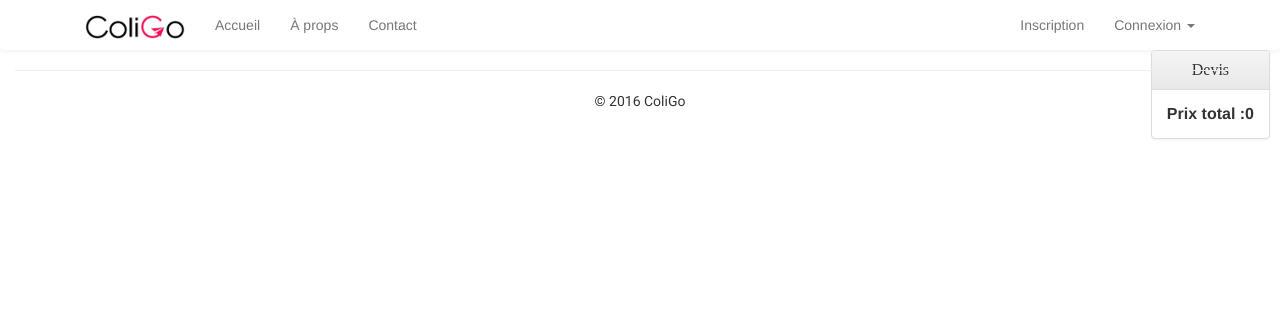
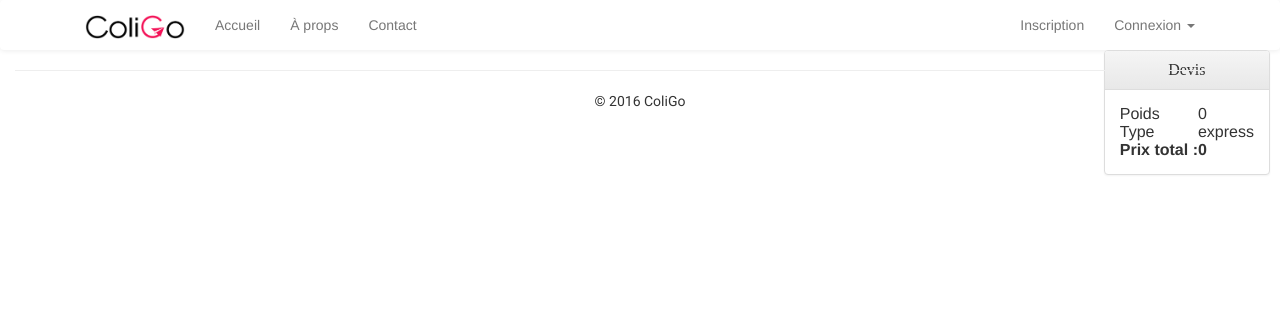
Before and after one commit to MarionLeHerisson/ColiGo, a PHP site: the page made by Application/View/blocks/billPanel.php in a window 1280 px wide. Shown: the top 310 px of the page. Run offline with PHP 8.4, Linux system fonts and the light colour scheme; the template is opened without the code that fills it, so the values that code supplies are empty; some libraries are stand-ins or nearby versions.

Commit message:
devis js (wip)

```diff
--- a/Application/View/blocks/billPanel.php
+++ b/Application/View/blocks/billPanel.php
@@ -5,7 +5,14 @@
     <div class="panel-body">
         <table id="billPanelTable">
             <tbody id="tbody">
-
+                <tr>
+                    <td>Poids</td>
+                    <td id="trWeight">0</td>
+                </tr>
+                <tr>
+                    <td>Type</td>
+                    <td id="trWeight">express</td>
+                </tr>
             </tbody>
             <tr>
                 <th>Prix total :</th>
--- a/Application/View/blocks/depot.php
+++ b/Application/View/blocks/depot.php
@@ -34,7 +34,7 @@
         <label class="control-label col-md-3" for="type">Type de livraison :</label>
         <div class="col-md-9">
             <div class="pull-left">
-                <input type="radio" name="type" id="expresse" value="2" checked onclick="claculateQuotation(event)">
+                <input type="radio" name="type" id="express" value="2" checked onclick="claculateQuotation(event)">
                 Livraison à horaires garantis
             </div>
             <div class="pull-left">
@@ -51,7 +51,7 @@
     <div class="form-group">
         <label class="control-label col-md-3" for="firstname">Poids du colis :</label>
         <div class="col-md-4">
-            <input name="weight" id="weight" type="text" class="form-control" placeholder="00.00" onchange="claculateQuotation(event)"><p>kg</p>
+            <input name="weight" id="weight" type="text" class="form-control" placeholder="00.00"><p>kg</p>
         </div>
         <p class="col-md-4 none ttLastname bg-danger">
             Poids obligatoire
```
Also changed, not shown: www/js/depot.js (+20 -1 lines).
